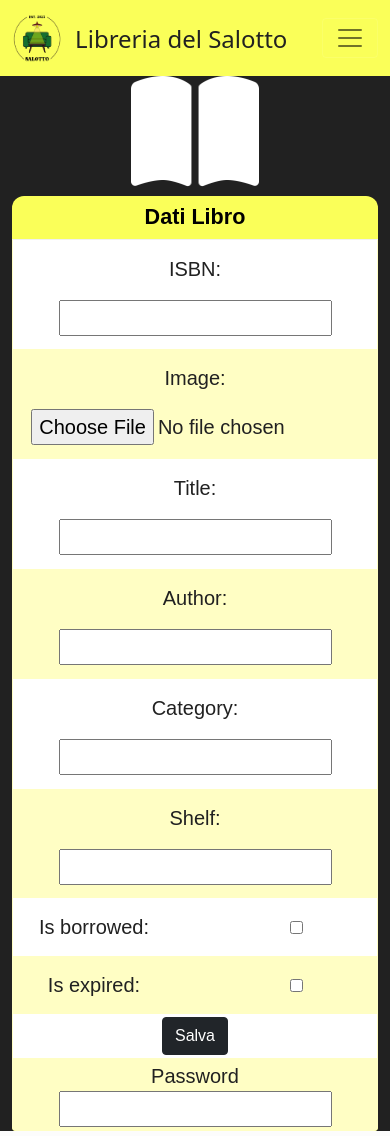
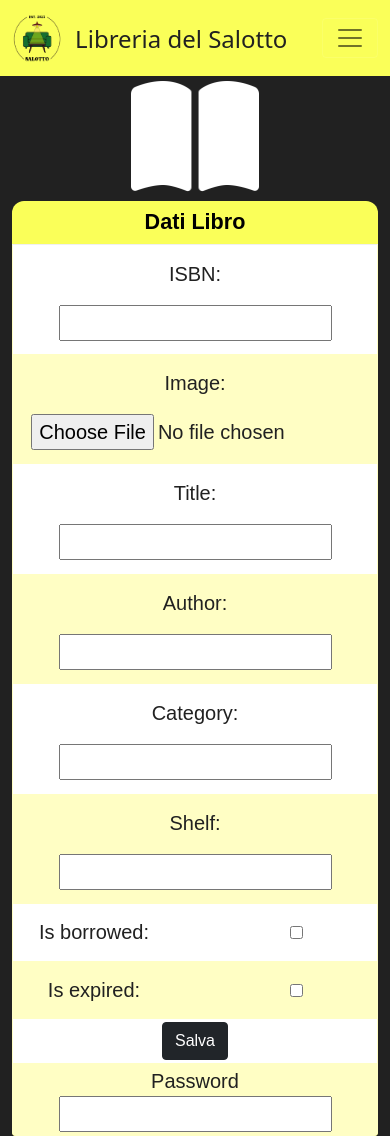
Before and after one commit to andbar27/provaLibreria, a Django app: page /libreria/add-book in a window 390 px wide. Run offline with Django 5.2, Linux system fonts and the light colour scheme.

Commit message:
fin navbar

```diff
--- a/libreria/static/libreria/style.css
+++ b/libreria/static/libreria/style.css
@@ -217,6 +217,7 @@ h1{
 
 .navbar {
   background-color: rgb(250, 255, 89);
+  margin-bottom: 1.5% !important;
 }
 .navbar-brand {
   color: #212121;
@@ -239,6 +240,10 @@ h1{
 
 
 @media (max-width: 768px) {
+  .navbar {
+    margin-bottom: 4.3% !important;
+  }
+
   .card {
     height: auto;
   }
@@ -293,7 +298,7 @@ h1{
   }
 
   .container {
-    margin-top: -2%
+    margin-top: -5%
   }
 
 }
```
